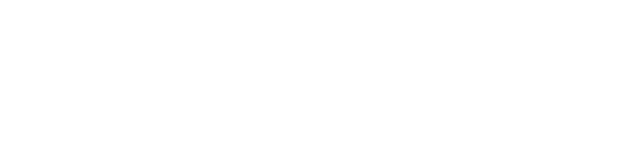
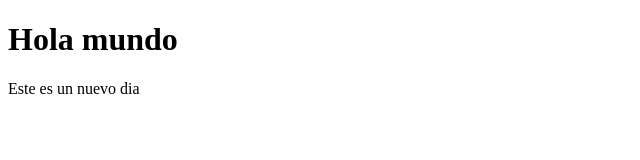
Before and after one commit to Nikotastic/ProyectoWeb, a plain HTML site: page index.html in a window 1280 px wide. Shown: the whole page, without its empty margins (0-640 px from the left). Drawn offline with Linux system fonts and the light colour scheme.

Commit message:
le puse titulo

```diff
--- a/index.html
+++ b/index.html
@@ -6,6 +6,7 @@
     <title>Document</title>
 </head>
 <body>
-
+    <h1>Hola mundo</h1>
+    <P>Este es un nuevo dia </P>
 </body>
 </html>
```
